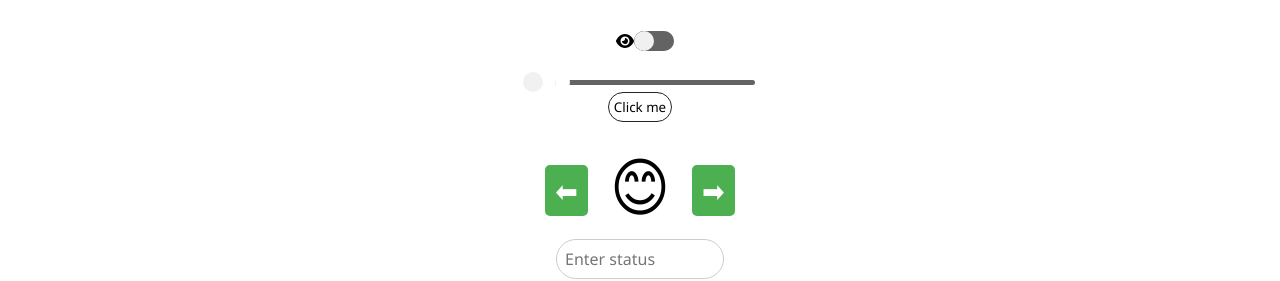
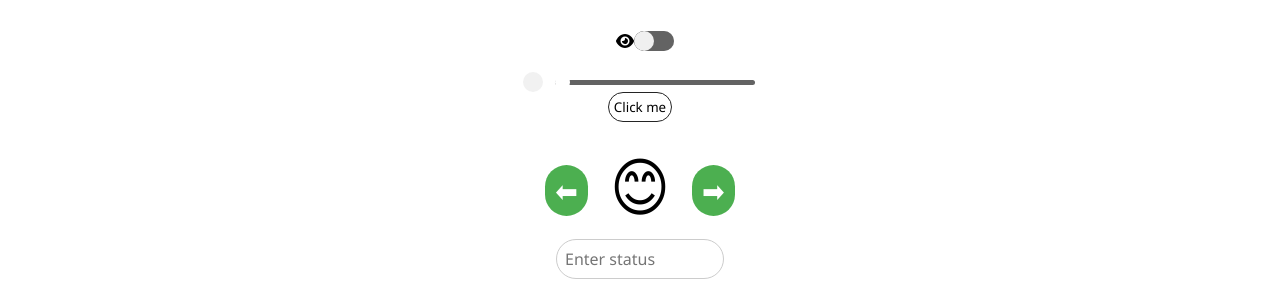
Before and after one commit to qoutaiba/MMI-Prototype, a React (Create React App) app: page /State in a window 1280 px wide. Shown: the top 281 px of the page. Built offline with nearby package versions, Linux system fonts and the light colour scheme.

Commit message:
minor adjustment to state mode, merged with new router changes

```diff
--- a/src/StateMode.css
+++ b/src/StateMode.css
@@ -14,7 +14,7 @@
     font-size: 30px;
     margin: 4px 2px;
     cursor: pointer;
-    border-radius: 5px;
+    border-radius: 30px;
     transition-duration: 0.4s;
 }
 
```
